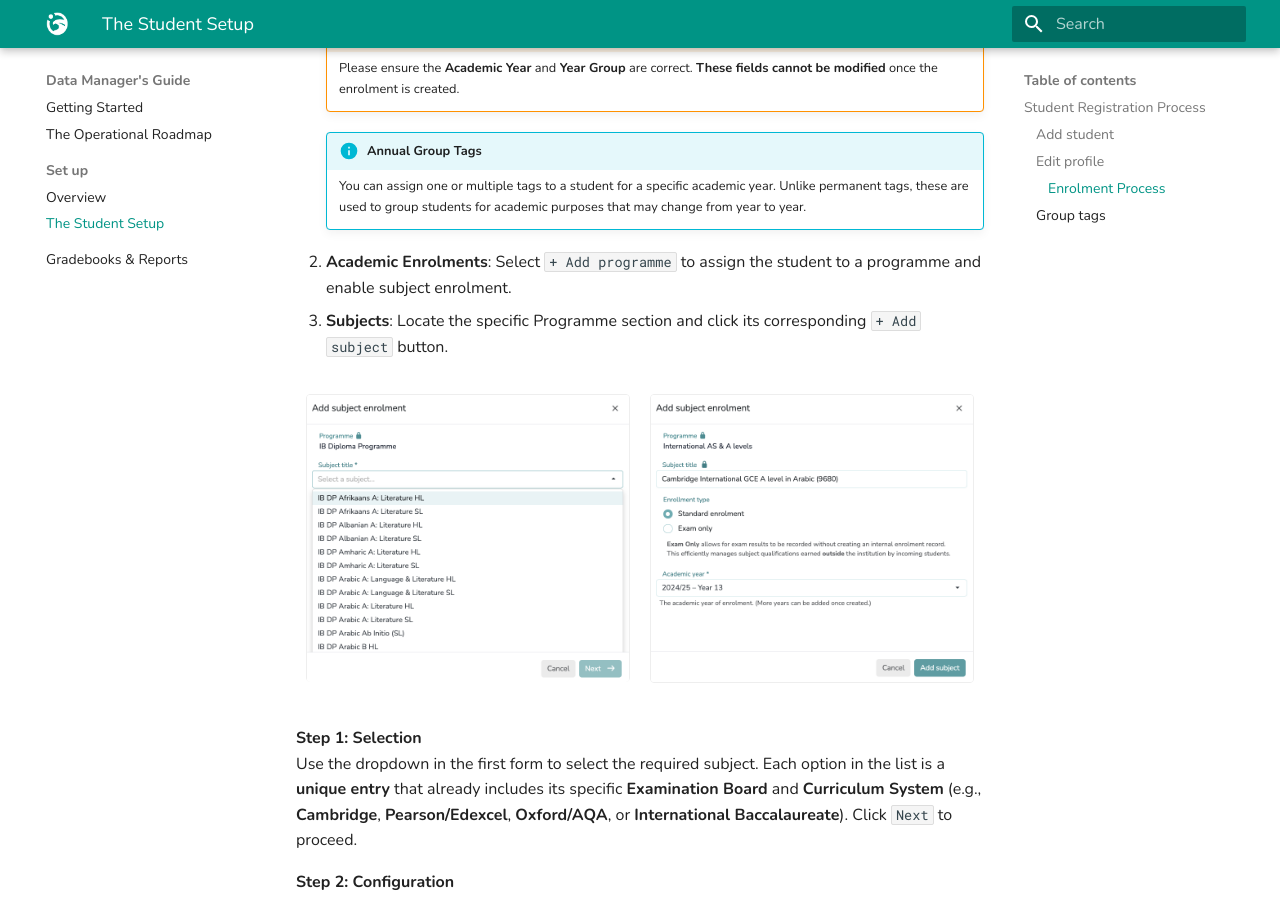
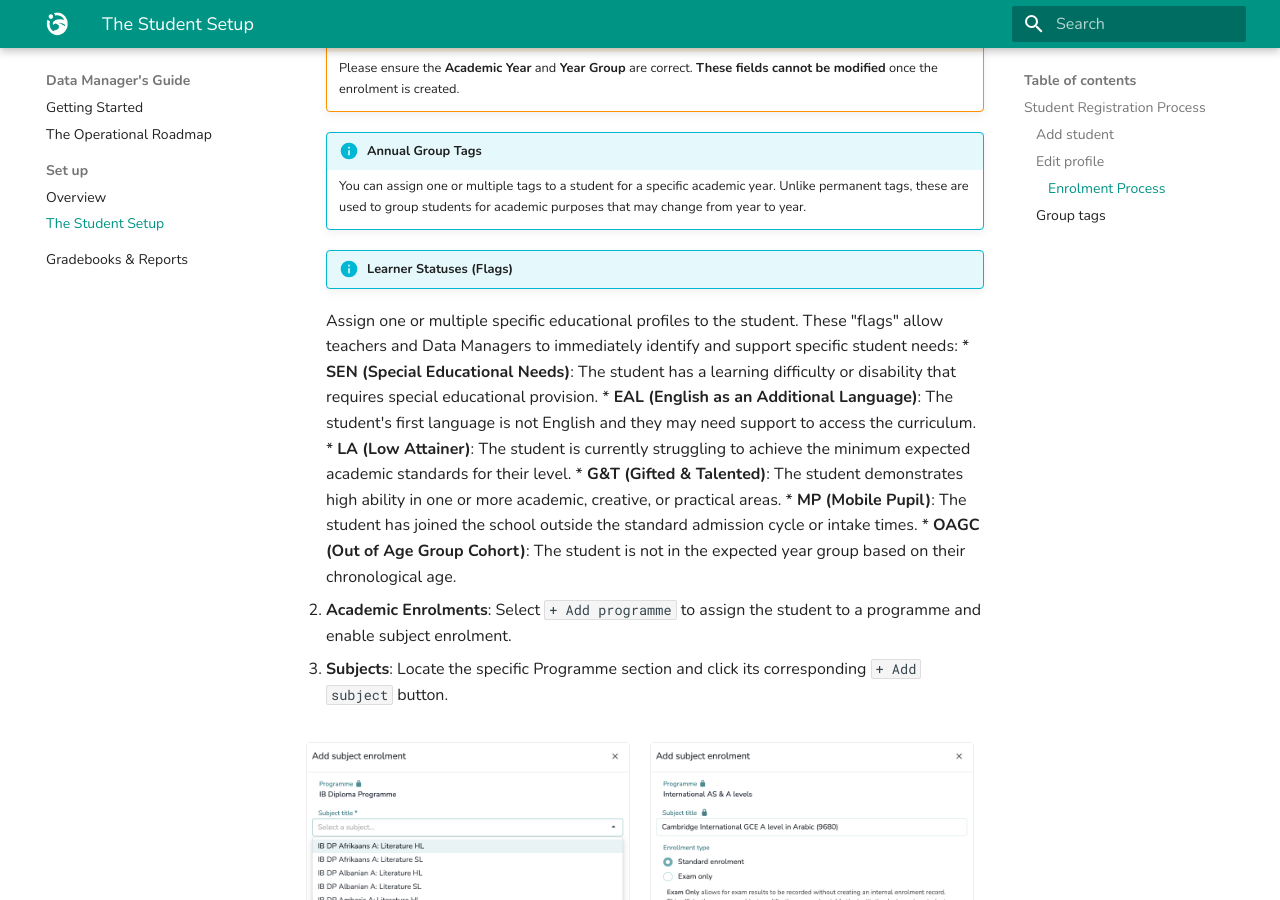
Before and after one commit to pablopenlop/gradewing_guide, an MkDocs documentation site: the page built from docs/data-manager/student-setup.md, in a window 1280 px wide and 900 px high, scrolled down 2098 px. Built offline with MkDocs 1.6.1 and Material for MkDocs 9.7.7, drawn with Linux system fonts in a browser that asks for light colours; some of the changed text lies outside the part shown.

Commit message:
Update student-setup.md

````diff
--- a/docs/data-manager/student-setup.md
+++ b/docs/data-manager/student-setup.md
@@ -1,6 +1,7 @@
 # The Student Setup Guide
 
 ## Student Registration Process
+
 
 ```mermaid
 graph LR
@@ -28,7 +29,8 @@
 
 ![Setup Students](../assets/images/Setup_Students.png){ width="700" }
 
-Click the Add button to begin the registration process. Enter the student's First Name and Last Name into the corresponding form to create the record. You may also provide their Gender, Date of Birth, and Email Address as optional fields.
+
+Click the `Add student` button to begin the registration process. Enter the student's First Name and Last Name into the corresponding form to create the record. You may also provide their Gender, Date of Birth, and Email Address as optional fields.
 
 ### Edit profile
 *   **Personal data**: This section allows you to review and update the student's core information previously entered during registration.
@@ -49,6 +51,15 @@
 
     !!! info "Annual Group Tags"
         You can assign one or multiple tags to a student for a specific academic year. Unlike permanent tags, these are used to group students for academic purposes that may change from year to year.
+
+    !!! info "Learner Statuses (Flags)"
+    Assign one or multiple specific educational profiles to the student. These "flags" allow teachers and Data Managers to immediately identify and support specific student needs:
+    *   **SEN (Special Educational Needs)**: The student has a learning difficulty or disability that requires special educational provision.
+    *   **EAL (English as an Additional Language)**: The student's first language is not English and they may need support to access the curriculum.
+    *   **LA (Low Attainer)**: The student is currently struggling to achieve the minimum expected academic standards for their level.
+    *   **G&T (Gifted & Talented)**: The student demonstrates high ability in one or more academic, creative, or practical areas.
+    *   **MP (Mobile Pupil)**: The student has joined the school outside the standard admission cycle or intake times.
+    *   **OAGC (Out of Age Group Cohort)**: The student is not in the expected year group based on their chronological age.
 
 2.  **Academic Enrolments**: Select `+ Add programme` to assign the student to a programme and enable subject enrolment.
 
@@ -82,3 +93,21 @@
     After completing all sections—including **Personal Data**, **Guardians**, **Group Tags**, and **Enrolments**—you must click the `Done` button to save and synchronize the entire student record.
 
 ### Group tags
+
+![Setup Students](../assets/images/Setup_Students.png){ width="700" }
+
+
+Click the `Group tags` button to create the specific tags required for your school. You can select one or multiple tags from the provided list or add your own custom labels. The standard categories include:
+
+**Educational Needs**
+*   **EAL**: English as an Additional Language.
+*   **G&T / GIFTED**: Gifted and Talented students.
+*   **IEP**: Individualized Education Program.
+*   **SEN**: Special Educational Needs.
+
+**Other Demographics**
+*   **MOBILE**: Mobile Pupil (students joining outside the standard admission cycle).
+*   **OAGC**: Out of Age Group Cohort.
+
+!!! tip "Global Tags Setup"
+    Setting up these **Group Tags** in `Setup > Students > Tags` ensures they are available as dropdown options when editing individual student profiles later.
````
